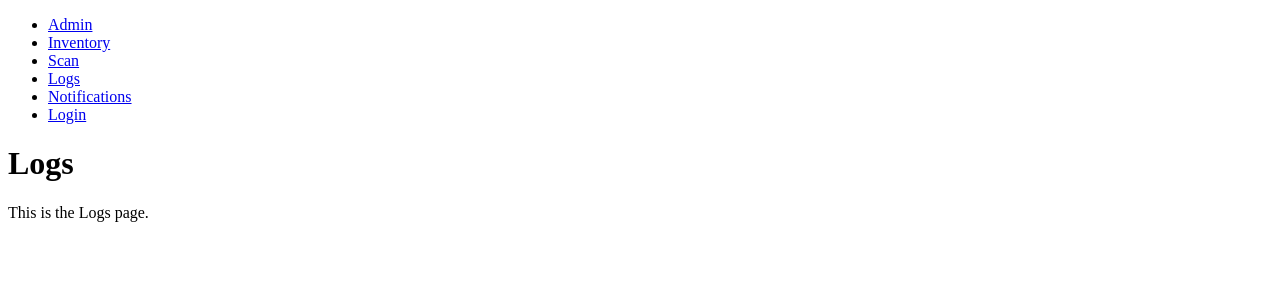
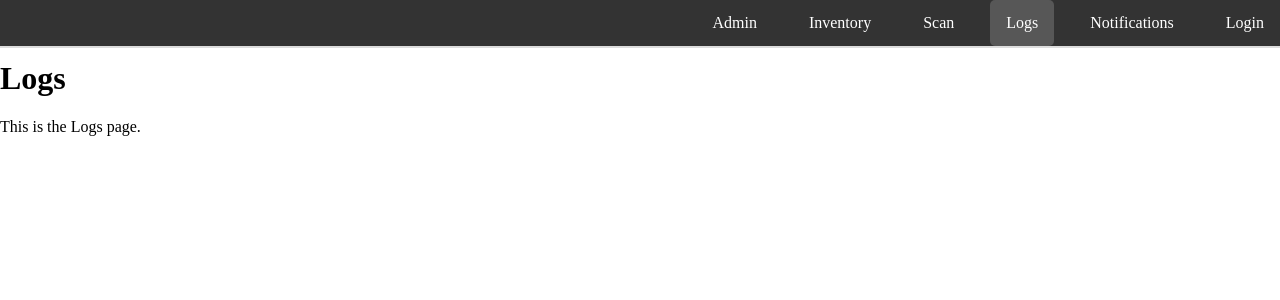
Before and after one commit to morrisEA/s25-team-white, a Django app: page /logs/ in a window 1280 px wide. Shown: the top 300 px of the page. Run offline with Django 4.2, Linux system fonts and the light colour scheme.

Commit message:
Added CSS styles

```diff
--- /dev/null
+++ b/firewatch/webportal/static/webportal/styles.css
@@ -0,0 +1,109 @@
+/*layout.html navbar styles*/
+body.navbar-page{
+    margin: 0;
+    padding: 0;
+}
+
+.navbar {
+    background-color: #333;
+    overflow: hidden;
+    width: 100%;
+    position: fixed;
+    top: 0;
+    z-index: 1000;
+    border-bottom: 2px solid #ddd;
+}
+
+.navbar ul {
+    list-style-type: none;
+    margin: 0;
+    padding: 0;
+    display: flex;
+    justify-content: flex-end;
+}
+
+.navbar li {
+    margin-left: 20px;
+}
+
+.navbar a {
+    display: block;
+    color: white;
+    text-align: center;
+    padding: 14px 16px;
+    text-decoration: none;
+    transition: background-color 0.3s;
+}
+
+.navbar a:hover {
+    background-color: #575757;
+}
+
+.navbar a.active {
+    background-color: #575757;
+    border-radius: 5px;
+}
+
+.content {
+    margin-top: 60px;
+}
+
+
+/*login page styles*/
+body.login-page {
+    background-color: #242424;
+}
+
+.login-container {
+    display: flex;
+    justify-content: center;
+    align-items: center;
+    height: 100vh;
+}
+
+.login-form {
+    background: rgb(100, 100, 100);
+    padding: 50px;
+    border-radius: 15px;
+    box-shadow: 0 0 10px rgba(0,0,0,0.1);
+    width: 400px;
+}
+
+.login-form h2 {
+    font-family: 'Roboto' , sans-serif;
+    font-size: 2.5rem;
+    text-align: center;
+    color: white;
+}
+
+.login-form div {
+    margin-bottom: 15px;
+}
+
+.login-form label {
+    display: block;
+    margin-bottom: 5px;
+}
+
+.login-form input[type="text"],
+.login-form input[type="password"] {
+    width: 100%;
+    padding: 10px;
+    border: 1px solid #ccc;
+    border-radius: 4px;
+}
+
+.login-form button {
+    background-color: #f8fff8;
+    color: rgb(0, 0, 0);
+    padding: 10px;
+    border: none;
+    border-radius: 4px;
+    cursor: pointer;
+}
+
+.login-form button:hover {
+    background-color: #4cae4c;
+}
+
+/*main & admin page styles*/
--- a/firewatch/webportal/templates/webportal/inventory.html
+++ b/firewatch/webportal/templates/webportal/inventory.html
@@ -1,3 +1,4 @@
+<!DOCTYPE html>
 {% extends "webportal/layout.html" %}
 
 {% block title %}Inventory{% endblock %}
--- a/firewatch/webportal/templates/webportal/layout.html
+++ b/firewatch/webportal/templates/webportal/layout.html
@@ -1,25 +1,27 @@
 <!DOCTYPE html>
+{% load static %}
+
 <html lang="en">
 <head>
     <meta charset="UTF-8">
     <meta name="viewport" content="width=device-width, initial-scale=1.0">
     <title>{% block title %}Fire Watch Solutions{% endblock %}</title>
+    <link rel="stylesheet" type="text/css" href="{% static 'webportal/styles.css' %}">
 </head>
 
-<!--BAsic navbar for ease of access on different pages-->
-<body>
-    <nav>
+<body class="navbar-page">
+    <nav class="navbar">
         <ul>
-          <li><a href="/main/">Admin</a></li>
-          <li><a href="/inventory/">Inventory</a></li>
-          <li><a href="/scan/">Scan</a></li>
-          <li><a href="/logs/">Logs</a></li>
-          <li><a href="/notifications/">Notifications</a></li>
-          <li><a href="/login/">Login</a></li>
+          <li><a href="/main/" class="{% if request.path == '/main/' %}active{% endif %}">Admin</a></li>
+          <li><a href="/inventory/" class="{% if request.path == '/inventory/' %}active{% endif %}">Inventory</a></li>
+          <li><a href="/scan/" class="{% if request.path == '/scan/' %}active{% endif %}">Scan</a></li>
+          <li><a href="/logs/" class="{% if request.path == '/logs/' %}active{% endif %}">Logs</a></li>
+          <li><a href="/notifications/" class="{% if request.path == '/notifications/' %}active{% endif %}">Notifications</a></li>
+          <li><a href="/login/" class="{% if request.path == '/login/' %}active{% endif %}">Login</a></li>
         </ul>
     </nav>
 
-    <div>
+    <div class="content">
         {% block content %}
         {% endblock %}
     </div>
--- a/firewatch/webportal/templates/webportal/logs.html
+++ b/firewatch/webportal/templates/webportal/logs.html
@@ -1,3 +1,4 @@
+<!DOCTYPE html>
 {% extends "webportal/layout.html" %}
 
 {% block title %}Logs{% endblock %}
--- a/firewatch/webportal/templates/webportal/notifications.html
+++ b/firewatch/webportal/templates/webportal/notifications.html
@@ -1,3 +1,4 @@
+<!DOCTYPE html>
 {% extends "webportal/layout.html" %}
 
 {% block title %}Notifications{% endblock %}
--- a/firewatch/webportal/templates/webportal/scan.html
+++ b/firewatch/webportal/templates/webportal/scan.html
@@ -1,3 +1,4 @@
+<!DOCTYPE html>
 {% extends "webportal/layout.html" %}
 
 {% block title %}Scan{% endblock %}
```
Also changed, not shown: firewatch/webportal/templates/webportal/login.html (+8 -3 lines).
